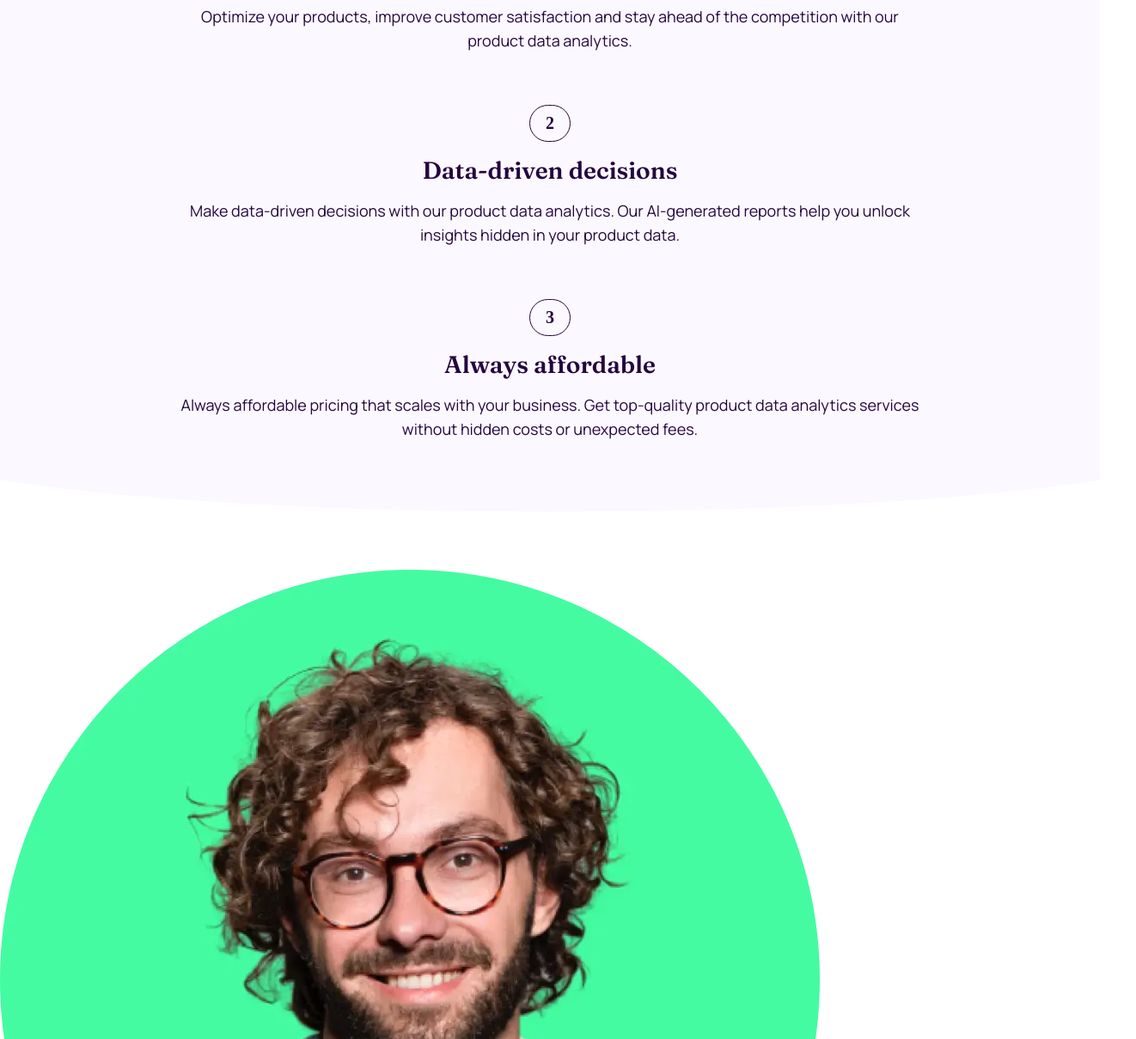
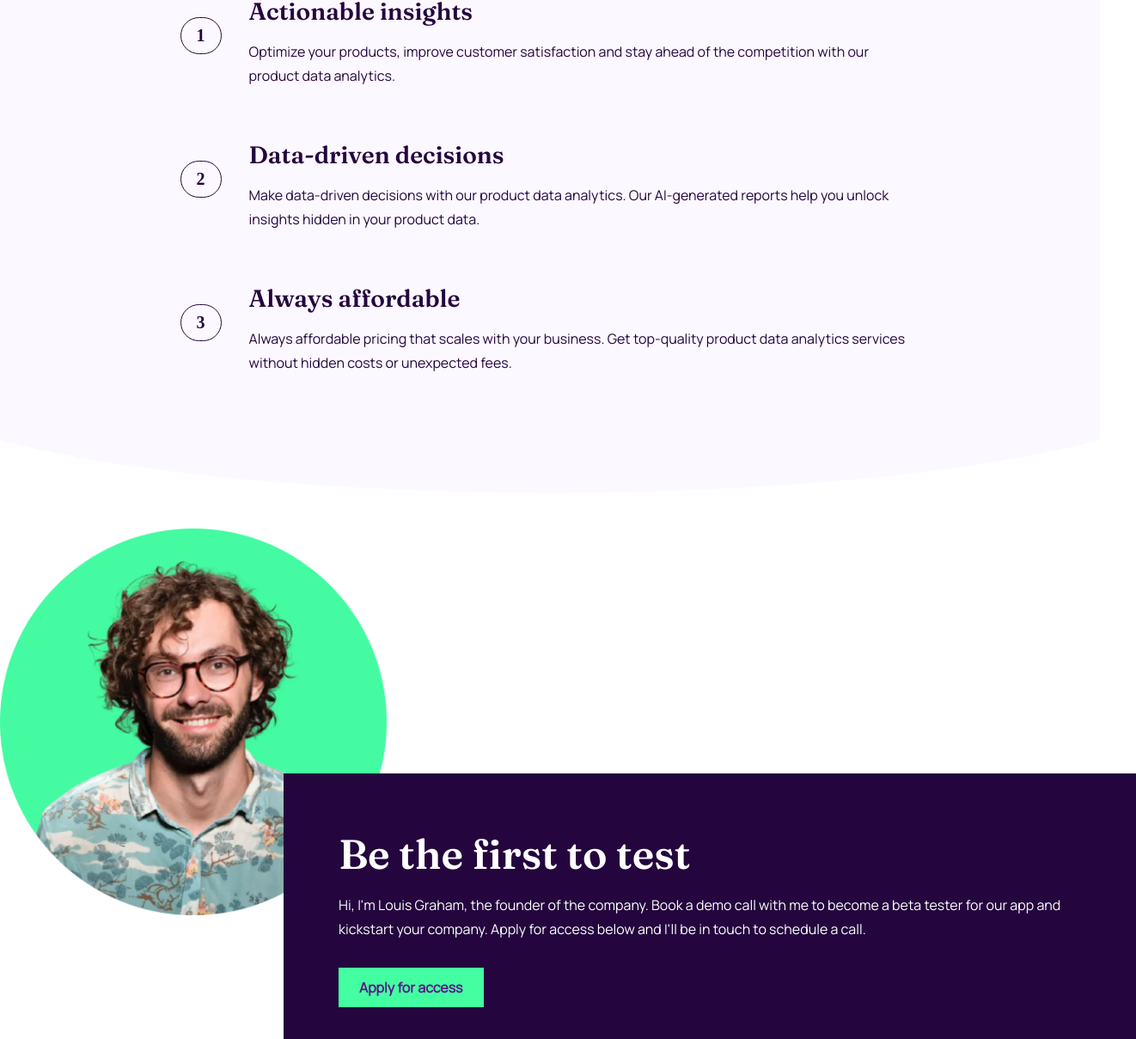
Before and after one commit to jtlfoo/workit-landing-page, a plain HTML site: page index.html in a window 1280 px wide. Shown: the part 847-2056 px from the top of the page at 86% size, 1322 px wide, since content can reach past the window. Drawn offline with Linux system fonts and the light colour scheme.

Commit message:
section two complete, pending section 3 and incorporating image patterns

```diff
--- a/index.html
+++ b/index.html
@@ -34,36 +34,42 @@
 				<img class="hero__img" src="assets/images/image-hero.webp" alt="mockup of phone displaying a line graph">
 			</div>
 		</section>
-		<section class="index__section-1 flex flex-wrapper bg-white">
+		<section class="index__section-1 bg-white">
 			<div class="card-wrapper flow-45 bg-neutral">
-				<div class="card flex flex-wrapper flow-16">
+				<div class="card flex flex-card">
 					<div class="card__number">1</div>
+					<div class="card__text-wrapper flex flex-card-text flow-16">
 						<h2 class="card__h2">Actionable insights</h2>
 						<p class="card__p">Optimize your products, improve customer satisfaction and stay ahead of the competition
 							with our product data analytics.
 						</p>
 					</div>
-				<div class="card flex flex-wrapper flow-16">
+				</div>
+				<div class="card flex flex-card">
 					<div class="card__number">2</div>
-					<h2 class="card__h2"> Data-driven decisions</h2>
-					<p class="card__p"> Make data-driven decisions with our product data analytics. Our AI-generated reports help
+					<div class="card__text-wrapper flex flex-card-text flow-16">
+						<h2 class="card__h2">Data-driven decisions</h2>
+						<p class="card__p">Make data-driven decisions with our product data analytics. Our AI-generated reports help
 							you unlock insights hidden in your product data.
 						</p>
 					</div>
-				<div class="card flex flex-wrapper flow-16">
+				</div>
+				<div class="card flex flex-card">
 					<div class="card__number">3</div>
-					<h2 class="card__h2"> Always affordable</h2>
-					<p class="card__p"> Always affordable pricing that scales with your business. Get top-quality product data
+					<div class="card__text-wrapper flex flex-card-text flow-16">
+						<h2 class="card__h2">Always affordable</h2>
+						<p class="card__p">Always affordable pricing that scales with your business. Get top-quality product data
 							analytics services without hidden costs or unexpected fees.
 						</p>
+					</div>
 				</div>
 			</div>
 			<div class="curve curve-neutral"></div>
 		</section>
 		<section id="index__ss-2">
-			<picture><img class="ss2__img" src="assets/images/image-founder.webp" alt=""></picture>
-			<div class="container">
-				<div class="wrapper__ss2-cta bg-primary flex flex-wrapper">
+			<div class="ss2__wrapper">
+				<img class="ss2__img" src="assets/images/image-founder.webp" alt="">
+				<div class="ss2__text-wrapper bg-primary flex flex-card-text">
 					<h2 class="ss2__h2 text-white">Be the first to test</h2>
 					<p class="text-white ss2__p">Hi, I&#39;m Louis Graham, the founder of the company. Book a demo call with me to
 						become a
@@ -75,7 +81,7 @@
 		</section>
 	</main>
 	<footer>
-		<div class="footer flex flex-wrapper">
+		<div class="footer flex flex-footer">
 			<picture><img src="assets/images/logo-dark.svg" alt=""></picture>
 			<div class="social-icons flex">
 				<a href="" class="social-link">
--- a/style.css
+++ b/style.css
@@ -28,7 +28,9 @@ a {
 	color: var(--clr-neutral-100);
 }
 
-.flex-wrapper {
+.flex-card,
+.flex-card-text,
+.flex-footer {
 	flex-direction: column;
 	align-items: center;
 	text-align: center;
@@ -104,6 +106,7 @@ a {
 	width: 100%;
 	background-color: var(--clr-primary);
 	clip-path: ellipse(60% 55% at 50% 0%);
+	position: relative;
 }
 
 .curve-primary {
@@ -147,20 +150,124 @@ a {
 	color: var(--clr-primary);
 }
 
+/* =================== section 2 */
+
+.ss2__img {
+	width: 60%;
+	max-width: 450px;
+	left: 50%;
+	transform: translateX(-50%);
+	margin-bottom: -6.2rem;
+	z-index: -1;
+	position: relative;
+}
+
+.ss2__h2 {
+	font-size: 3.2rem;
+}
+
+.ss2__wrapper {
+	margin: 1.6rem;
+}
+
+.ss2__text-wrapper {
+	padding: 3.2rem 1.6rem 4.4rem 1.6rem;
+	gap: 1.6rem;
+}
+
+.ss2__p {
+	margin-bottom: 2.4rem;
+}
+
+/* ================= footer  */
+
+.footer {
+	margin-top: 7.4rem;
+}
+
+.social-icons {
+	gap: 3.2rem;
+	margin: 6.4rem;
+}
+
 @media (min-width: 768px) {
+	.hero-title {
+		font-size: 6rem;
+		margin-bottom: 5rem;
+		max-width: 55rem;
+	}
+
+	.hero__img {
+		max-width: 48rem;
+		bottom: -8%;
+	}
+
+	.ss2__h2 {
+		font-size: 4.8rem;
+	}
+
+	.curve {
+		height: 25rem;
+	}
+
+	.header-wrapper {
+		padding: 3.2rem 4rem;
+	}
+
+	.flex-card {
+		flex-direction: row;
+		gap: 3.2rem;
+	}
+	.flex-card-text {
+		align-items: start;
+		text-align: start;
+	}
+
+	.card-wrapper {
+		padding: 8rem 9.8rem 0rem 9.8rem;
+		display: grid;
+		place-items: center;
+	}
+
+	.ss2__wrapper {
+		padding: 6.4rem;
+		margin: 0rem 1.6rem;
+		gap: 1.6rem;
+		max-width: 100vw;
+	}
+
+	.ss2__img {
+		width: 60%;
+		max-width: 450px;
+		left: 0%;
+		transform: translateX(-50%);
+		transform: translatey(-30%);
+		margin-bottom: -21rem;
+		position: absolute;
+		z-index: 1;
+	}
+
+	#index__ss-2 {
+		max-width: 90vw;
+	}
+
+	.ss2__text-wrapper {
+		position: relative;
+		left: 25rem;
+		top: 15rem;
+		padding: 6.4rem;
+		z-index: 2;
+	}
+	.ss2__wrapper {
+	}
+}
+
+@media (min-width: 1440px) {
 	p,
 	a {
 		font-size: 1.8rem;
 	}
 
-	.hero-title {
-		font-size: 6rem;
-		margin-bottom: 5rem;
-		max-width: 55rem;
-	}
-}
-
-@media (min-width: 1440px) {
 	.card__h2 {
 		font-size: 3.2rem;
 	}
```
Lines whose indentation alone changed are shown as unchanged.
